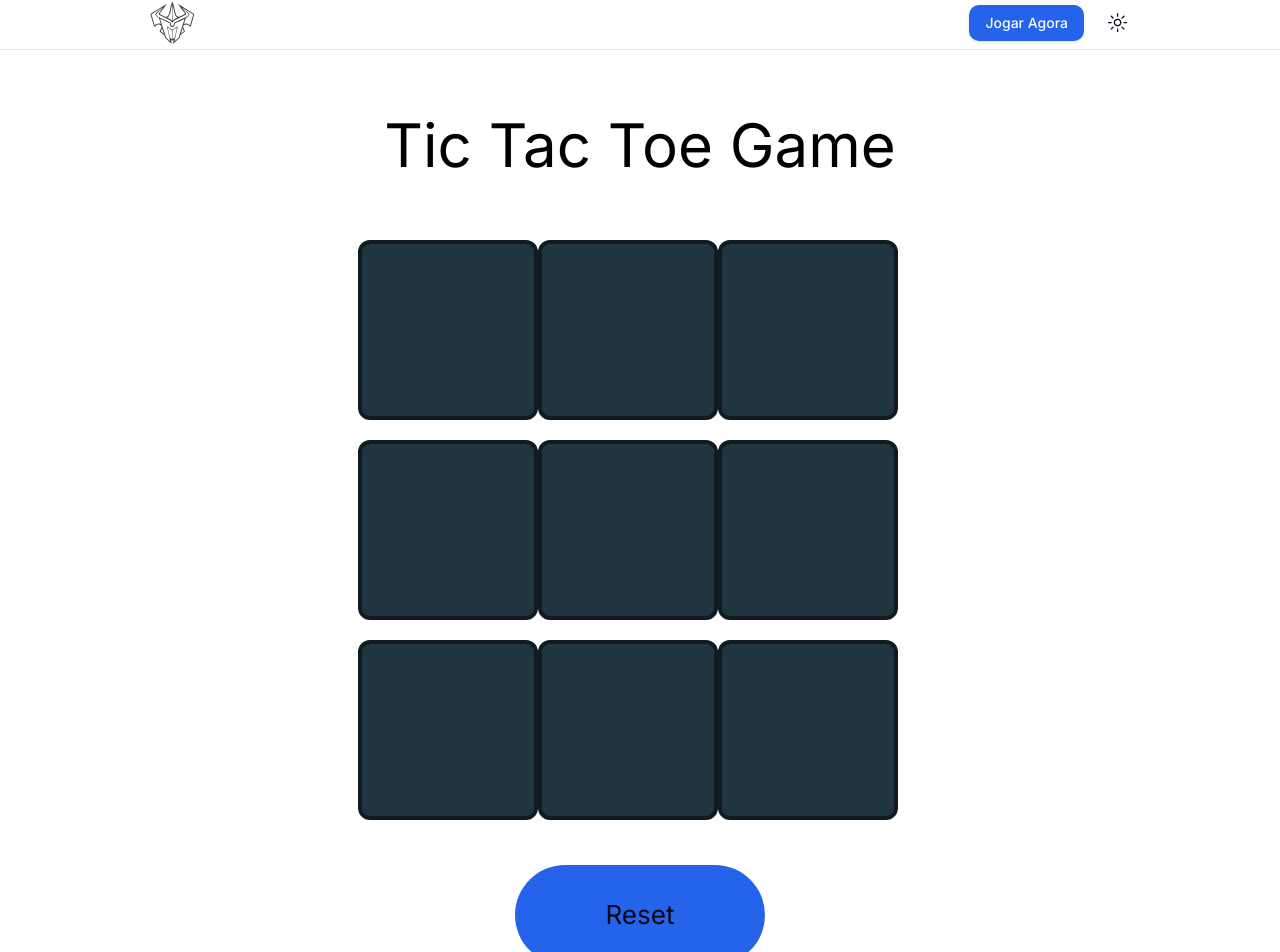
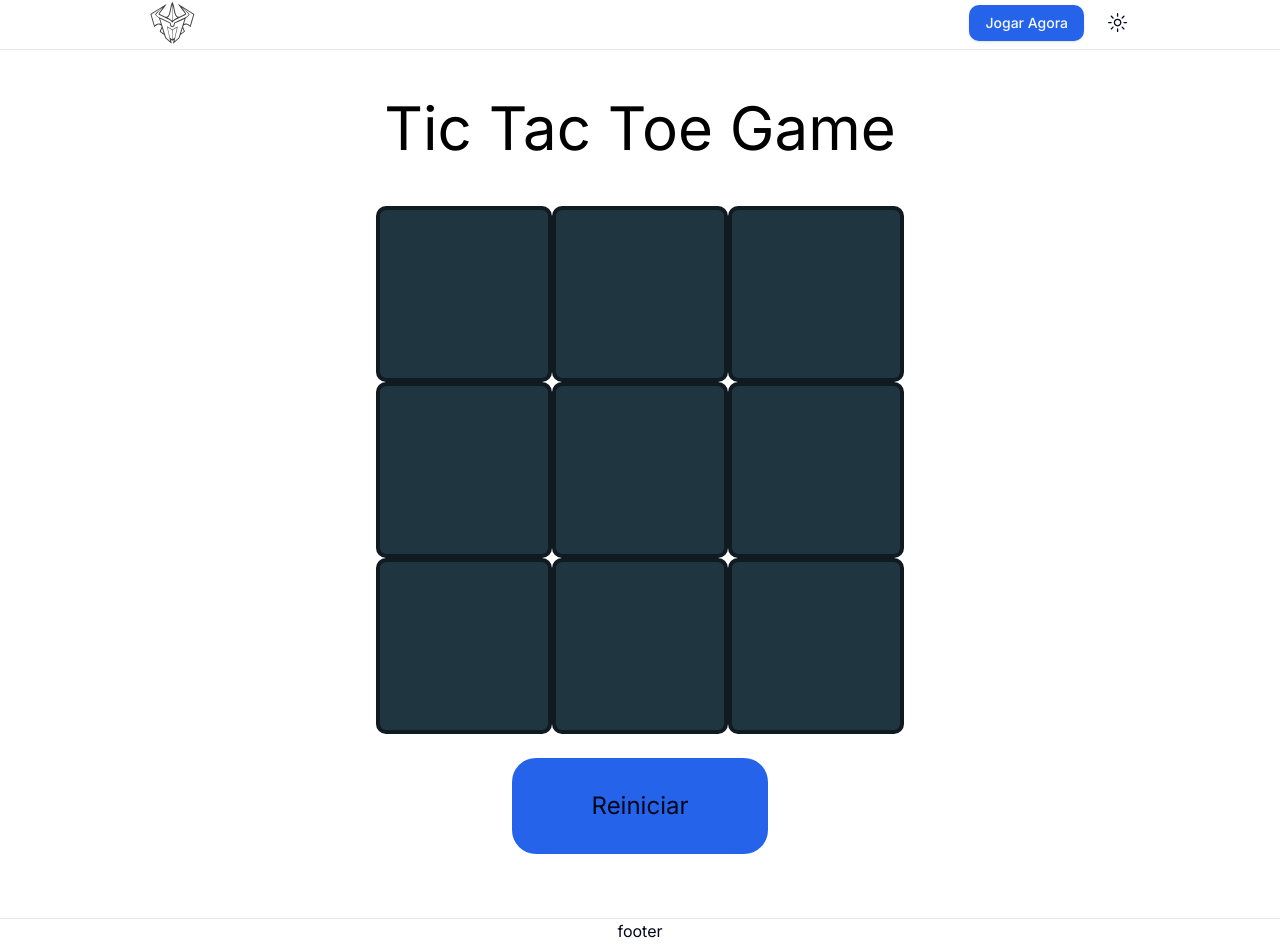
Before and after one commit to giovannivicentin/megazord, a Next.js app: page /tic-tac-toe in a window 1280 px wide. Shown: the top 952 px of the page. Built offline with nearby package versions, Linux system fonts and the light colour scheme.

Commit message:
fix: fixed tailwind formats and values

```diff
--- a/src/components/tic-tac-toe.tsx
+++ b/src/components/tic-tac-toe.tsx
@@ -68,7 +68,7 @@ export function TicTacToeGame() {
 
   return (
     <div className="text-center">
-      <h1 className="mt-[3.125rem] mb-[3.125rem] text-[3.75rem] text-black dark:text-white flex justify-center items-center">
+      <h1 className="mt-12 mb-12 text-6xl text-black dark:text-white flex justify-center items-center">
         {winner ? (
           <>
             Vencedor:
@@ -83,11 +83,11 @@ export function TicTacToeGame() {
           'Tic Tac Toe Game'
         )}
       </h1>
-      <div className="h-[37.50rem] w-[35.25rem] flex m-auto flex-wrap">
+      <div className="h-1/2 w-5/12 flex m-auto flex-wrap justify-center">
         {data.map((value, index) => (
           <div
             key={index}
-            className="flex h-[11.25rem] w-[11.25rem] bg-[#1f3540] border-[0.25rem] border-[#0f1b21] border-solid rounded-[0.75rem] cursor-pointer justify-center items-center"
+            className="flex h-44 w-44 bg-brand-color-600 border-4 border-brand-color-700 border-solid rounded-md cursor-pointer justify-center items-center"
             onClick={() => toggle(index)}
           >
             {value === 'x' && (
@@ -110,10 +110,10 @@ export function TicTacToeGame() {
         ))}
       </div>
       <button
-        className="w-[15.63rem] h-[6.25rem] border-none outline-none cursor-pointer rounded-[3.13rem] bg-primary text-[1.63rem] mt-[1.56rem] mb-[3.13rem]"
+        className="w-64 h-24 border-none outline-none cursor-pointer rounded-3xl bg-primary text-2xl mt-6 mb-8 hover:bg-primary/90"
         onClick={reset}
       >
-        Reset
+        Reiniciar
       </button>
     </div>
   )
```
